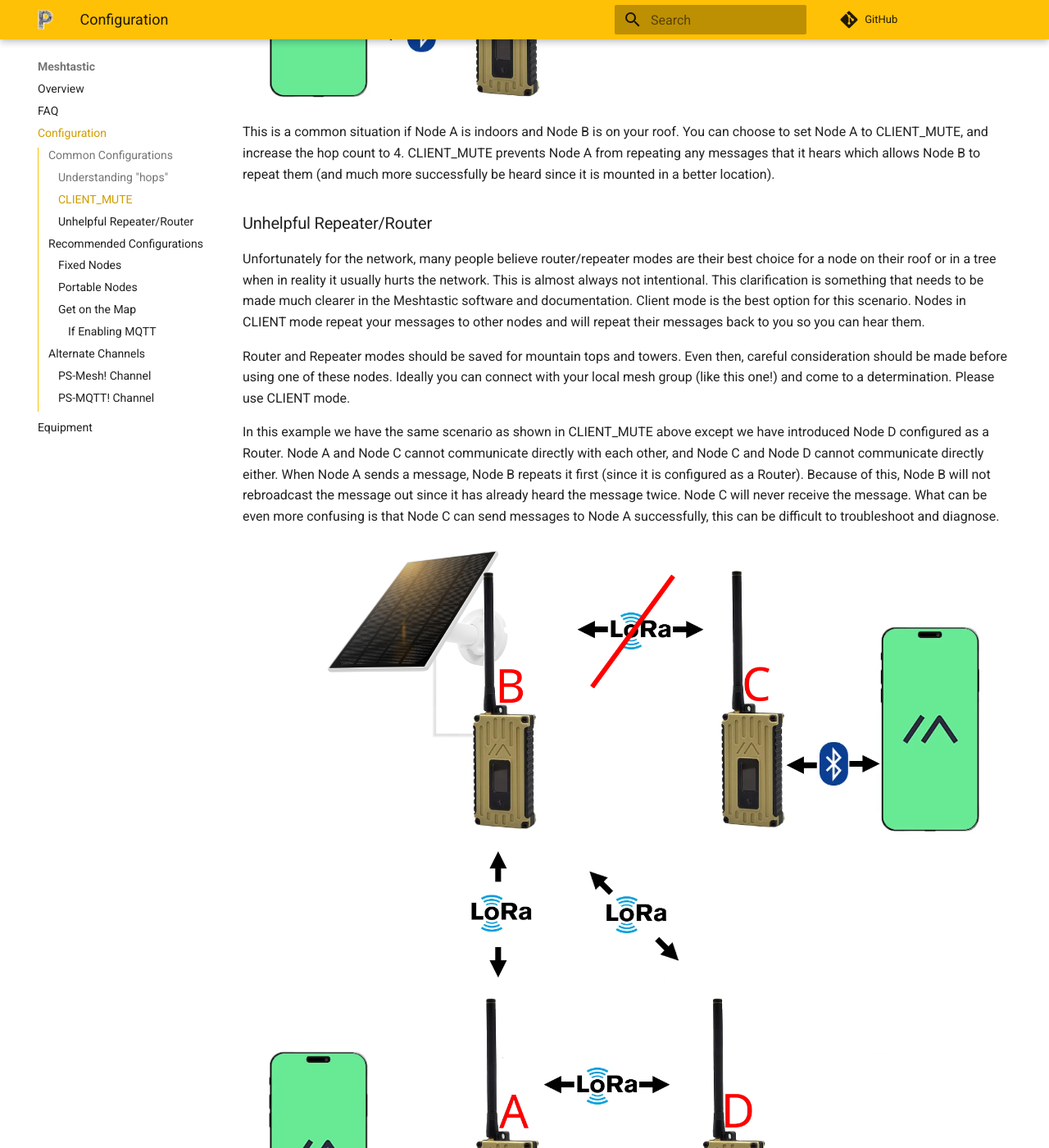
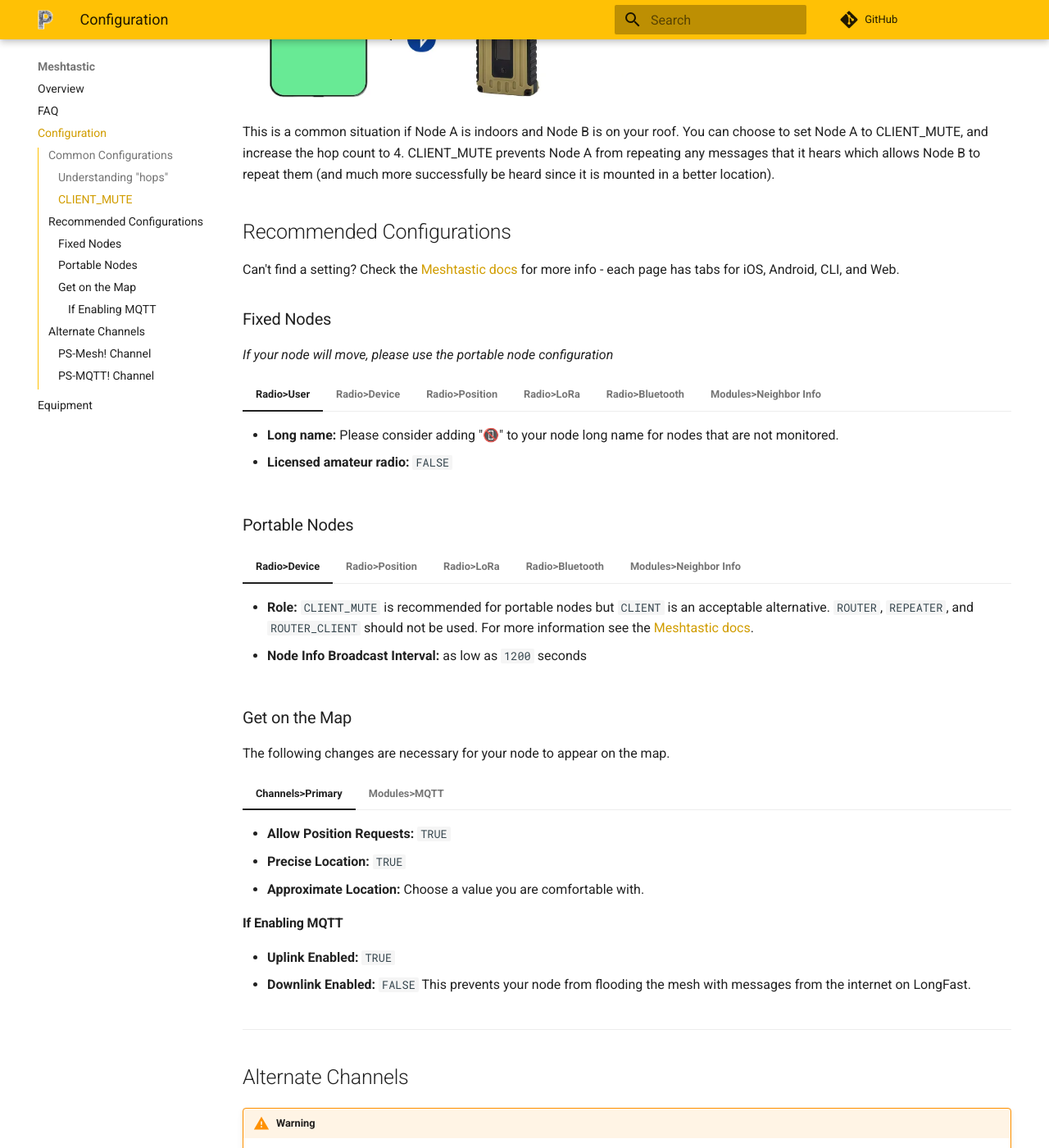
Before and after one commit to pugetmesh/pugetmesh.github.io, an MkDocs documentation site: the page built from docs/meshtastic/config.md, in a window 1280 px wide and 1400 px high, scrolled down 2741 px. Shown: the whole window at 82% size. Built offline with MkDocs 1.6.1 and Material for MkDocs 9.7.7, drawn with Linux system fonts in a browser that asks for light colours; comment, search, counter and statistics services are not loaded; some of the changed text lies outside the part shown.

Commit message:
Updating Meshtastic content pages with recent discussions and changes.

```diff
--- a/docs/meshtastic/config.md
+++ b/docs/meshtastic/config.md
@@ -32,17 +32,6 @@
 
 This is a common situation if Node A is indoors and Node B is on your roof. You can choose to set Node A to CLIENT_MUTE, and increase the hop count to 4. CLIENT_MUTE prevents Node A from repeating any messages that it hears which allows Node B to repeat them (and much more successfully be heard since it is mounted in a better location).
 
-### Unhelpful Repeater/Router
-Unfortunately for the network, many people believe router/repeater modes are their best choice for a node on their roof or in a tree when in reality it usually hurts the network. This is almost always not intentional. This clarification is something that needs to be made much clearer in the Meshtastic software and documentation. Client mode is the best option for this scenario. Nodes in CLIENT mode repeat your messages to other nodes and will repeat their messages back to you so you can hear them.
-
-Router and Repeater modes should be saved for mountain tops and towers. Even then, careful consideration should be made before using one of these nodes. Ideally you can connect with your local mesh group (like this one!) and come to a determination. Please use CLIENT mode.
-
-In this example we have the same scenario as shown in CLIENT_MUTE above except we have introduced Node D configured as a Router. Node A and Node C cannot communicate directly with each other, and Node C and Node D cannot communicate directly either. When Node A sends a message, Node B repeats it first (since it is configured as a Router). Because of this, Node B will not rebroadcast the message out since it has already heard the message twice. Node C will never receive the message. What can be even more confusing is that Node C can send messages to Node A successfully, this can be difficult to troubleshoot and diagnose.
-
-![Meshtastic unhelpful repeater example](/media/meshtastic_bad-repeater-example.png)
-
-**What to do if someone near you is using a Router or Repeater mode?** Firstly, be kind. They may not realize that their node is negatively impacting the network, also they may have it configured in a way in which it is indeed helping greatly but that is not obvious. Send a kind message asking them to consider moving to CLIENT mode instead. Also consider pointing them to our discord or this website, we are here to help communicate and figure out what is best for the mesh as a group. Just a reminder that Meshtastic is a public, unlicensed, network. Puget Mesh is not responsible for how others use the mesh or what they publish on it.
-
 ## Recommended Configurations
 Can't find a setting?  Check the [Meshtastic docs](https://meshtastic.org/docs/configuration/) for more info - each page has tabs for iOS, Android, CLI, and Web.
 
@@ -57,19 +46,19 @@
 
 === "Radio>Device"
 
-    * **Role:** usually should be `CLIENT` or `CLIENT_MUTE` or other roles as appropriate by situation. It is rare that `ROUTER` or `REPEATER` are appropriate, so please consult with the group on Discord before doing so.  Adding nodes with these roles can negatively impact the mesh.  The role `ROUTER_CLIENT` (deprecated) should not be used.  For more information see the [Meshtastic docs](https://meshtastic.org/docs/configuration/radio/device/#roles).
+    * **Role:** usually should be `CLIENT` or `CLIENT_MUTE` or other roles as appropriate by situation. It is rare that `ROUTER` or `REPEATER` are appropriate, so please consult with the group on Discord before doing so. We have a channel dedicated to router node owners, so that they can be reached if their node causes problems for others. Please share the position for any Router mode nodes with the mesh.
     * **Node Info Broadcast Interval:** `10800` seconds
 
 === "Radio>Position"
 
-    * **GPS Mode:** `ENABLED` if present, else `NOT_PRESENT`.  *Note: when connected to iOS or Android, phone GPS can be relayed to the node if the node does not have GPS.*
+    * **GPS Mode:** `ENABLED` if your device has a GPS receiver, otherwise use the Fixed Position option.
     * **Fixed Position:** `TRUE` is often appropriate for fixed nodes, but not required.  This can be set via CLI or sent from phone GPS.
     * **Broadcast Interval:** `18000` seconds
 
 === "Radio>LoRa"
 
     * **Region:** `US`
-    * **Hop Limit:** `3`
+    * **Hop Limit:** `3` (Please strive to use as few hops as possible, especially for unmonitored fixed nodes.)
     * **OK to MQTT:** `TRUE` - this allows packets to be uploaded to MQTT, required to show up on the map if not directly uploading to MQTT.  *Note: this is a request and may not necessarily be honored.*
 
 === "Radio>Bluetooth"
@@ -83,26 +72,23 @@
 === "Modules>Neighbor Info"
     *NOTE: Neighbor Info is no longer shared across the mesh on long_fast*
 
-    * **Enabled:** `TRUE` *If you are MQTT Connected, otherwise* `FALSE`
-    * **Update Interval:** `18000` seconds
-
 ### Portable Nodes
 
 === "Radio>Device"
-    * **Role:** usually should be `CLIENT` or `CLIENT_MUTE` or other roles as appropriate by situation.  `ROUTER`, `REPEATER`, and `ROUTER_CLIENT` should not be used. For more information see the [Meshtastic docs](https://meshtastic.org/docs/configuration/radio/device/#roles).
-    * **Node Info Broadcast Interval:** `1200` seconds
+    * **Role:** `CLIENT_MUTE` is recommended for portable nodes but `CLIENT` is an acceptable alternative. `ROUTER`, `REPEATER`, and `ROUTER_CLIENT` should not be used. For more information see the [Meshtastic docs](https://meshtastic.org/docs/configuration/radio/device/#roles).
+    * **Node Info Broadcast Interval:** as low as `1200` seconds
 
 === "Radio>Position"
 
     * **GPS Mode:** `ENABLED` if present, else `NOT_PRESENT`.  *Note: when connected to iOS or Android, phone GPS can be relayed to the node if the node does not have GPS.*
-    * **Fixed Position:** `FALSE` is often appropriate for fixed nodes, but not required.  This can be set via CLI or sent from phone GPS.
-    * **Broadcast Interval:** `1200` seconds
+    * **Fixed Position:** `FALSE`, please do not set a fixed position if your node is moving.
+    * **Broadcast Interval:** as low as `1200` seconds
 
 === "Radio>LoRa"
 
     * **Region:** `US`
     * **Hop Limit:** `3`
-    * **OK to MQTT:** `TRUE` - this allows packets to be uploaded to MQTT, required to show up on the map if not directly uploading to MQTT.  *Note: this is a request and may not necessarily be honored.*
+    * **OK to MQTT:** `TRUE` - this allows packets to be uploaded to MQTT, required to show up on the map if not directly uploading to MQTT.
 
 === "Radio>Bluetooth"
     *If present & desired to be enabled (optional)*
@@ -122,13 +109,13 @@
 === "Channels>Primary"
 
     * **Allow Position Requests:** `TRUE`
-    * **Precise Location:** `FALSE`
+    * **Precise Location:** `TRUE`
     * **Approximate Location:** Choose a value you are comfortable with.
 
     #### If Enabling MQTT
 
     * **Uplink Enabled:** `TRUE`
-    * **Downlink Enabled:** `FALSE`
+    * **Downlink Enabled:** `FALSE` This prevents your node from flooding the mesh with messages from the internet on LongFast.
 
 === "Modules>MQTT"
 
```
Also changed, not shown: other parts of docs/meshtastic/config.md (+1 -0 lines), docs/meshtastic/equipment.md (+1 -1 lines), docs/meshtastic/faq.md (+3 -1 lines).
